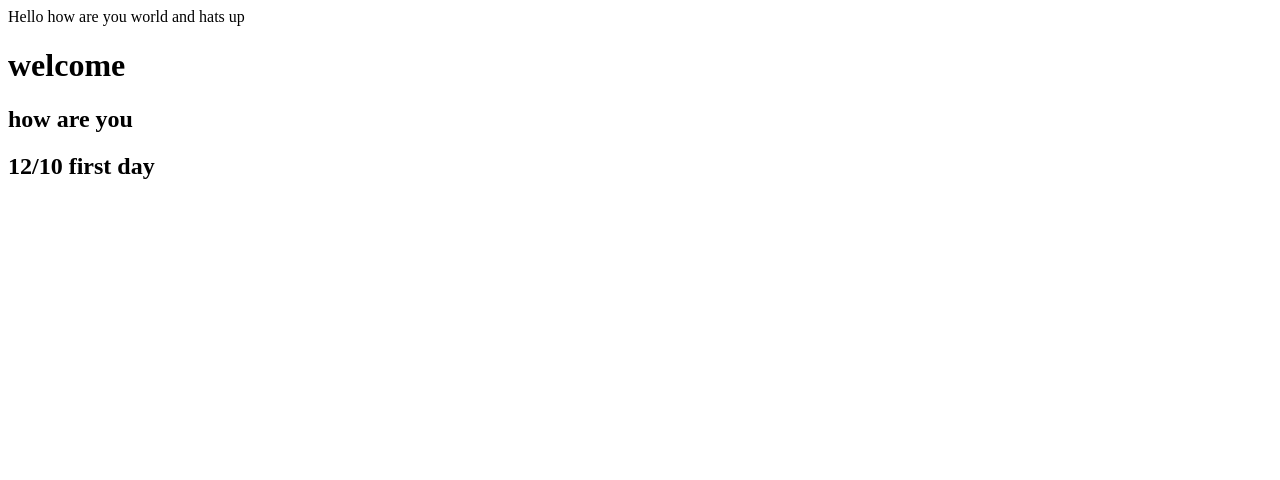
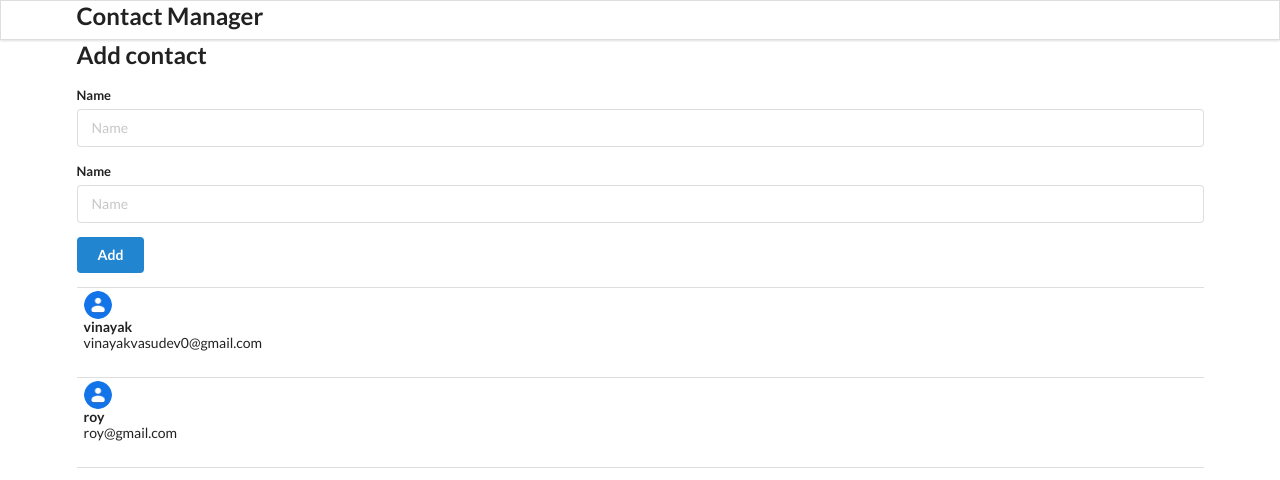
Before and after one commit to vinayakvasudevGithub/contact-app, a React (Create React App) app: page / in a window 1280 px wide. Shown: the top 480 px of the page. Built offline with nearby package versions, Linux system fonts and the light colour scheme.

Commit message:
inline style

```diff
--- a/public/index.html
+++ b/public/index.html
@@ -10,7 +10,8 @@
       content="Web site created using create-react-app"
     />
     <link rel="apple-touch-icon" href="%PUBLIC_URL%/logo192.png" />
-    <link rel="manifest" href="%PUBLIC_URL%/manifest.json" />
+    <!-- <link rel="manifest" href="%PUBLIC_URL%/manifest.json" /> -->
+    <link rel="stylesheet" href="https://cdnjs.cloudflare.com/ajax/libs/semantic-ui/2.5.0/semantic.min.css" integrity="sha512-KXol4x3sVoO+8ZsWPFI/r5KBVB/ssCGB5tsv2nVOKwLg33wTFP3fmnXa47FdSVIshVTgsYk/1734xSk9aFIa4A==" crossorigin="anonymous" referrerpolicy="no-referrer" />
 
     <title>React App</title>
   </head>
--- a/src/componets/AddContact.js
+++ b/src/componets/AddContact.js
@@ -0,0 +1,24 @@
+import React from "react";
+
+class AddContact extends React.Component {
+    render(){
+        return(
+            <div className="ui main">
+                <h2>Add contact</h2>
+                <form className="ui form">
+                    <div className="ui field">
+                        <label>Name</label>
+                        <input type="text" name="name" placeholder="Name"></input>
+                    </div>
+                    <div className="ui field">
+                        <label>Name</label>
+                        <input type="text" name="name" placeholder="Name"></input>
+                    </div>
+                    <button className="ui button blue">Add</button>
+                </form>
+            </div>
+        )
+    }
+}
+
+export default AddContact;
--- a/src/componets/App.js
+++ b/src/componets/App.js
@@ -3,16 +3,27 @@
 import Header from "./Header";
 import AddContact from "./AddContact"
 import ContactList from "./ContactList"
-import ContactCard from "./ContactCard"
 
 function App() {
+  const contacts =[
+    {
+      id: "1",
+      name:"vinayak",
+      email:"vinayakvasudev0@gmail.com"
+    },
+    {
+      id:"2",
+      name:"roy",
+      email:"roy@gmail.com"
+    }
+  ]
   return (
-    <div>Hello how are you world and hats up
-      <div>
-        <h1>welcome</h1>
-        <h2>how are you</h2>
-        <h2>12/10 first day</h2>
-      </div>
+    <div className="ui container">
+      <Header />
+      <br></br>
+      <br></br>
+      <AddContact />
+      <ContactList contacts={contacts} />
     </div>
   );
 }
--- a/src/componets/ContactCard.js
+++ b/src/componets/ContactCard.js
@@ -0,0 +1,19 @@
+import React from "react";
+import user from "../images/Contact.png"
+
+const ContactCard = (props) =>{
+    const {id,name,email} = props.contact
+    return(
+        <div className="item">
+            <img className="ui avatar image" src={user} alt="user"></img>
+        <div className="contact">
+            <div className="header">{name}</div>
+            <div>{email}</div>
+            <i className="trash alternative outline icon"
+            style={{color:"red",marginTop:"7px"}}></i>
+        </div>
+    </div>
+    )
+}
+
+export default ContactCard
--- a/src/componets/ContactList.js
+++ b/src/componets/ContactList.js
@@ -0,0 +1,25 @@
+import React from "react";
+import ContactCard from "./ContactCard";
+
+const ContactList =(props)=>{
+    console.log(props)
+    const renderContactList = props.contacts.map((contact) => {
+        return (
+            // <div className="item">
+            //     <div className="contact">
+            //         <div className="header">{contact.name}</div>
+            //         <div>{contact.email}</div>
+            //         <i className="trash alternative outline icon"></i>
+            //     </div>
+            // </div>
+            <ContactCard contact={contact}></ContactCard>
+        )
+    })
+    return(
+        <div className="ui celled list">
+            {renderContactList}
+        </div>
+    )
+}
+
+export default ContactList;
--- a/src/componets/Header.js
+++ b/src/componets/Header.js
@@ -0,0 +1,12 @@
+import React from "react";
+
+const Header = () =>{
+    return(
+        <div className="ui fixed menu">
+            <div className="ui container centre">
+                <h2>Contact Manager</h2>
+            </div>
+        </div>
+    )
+}
+export default Header
```
Also changed, not shown: src/images/Contact.png (added).
